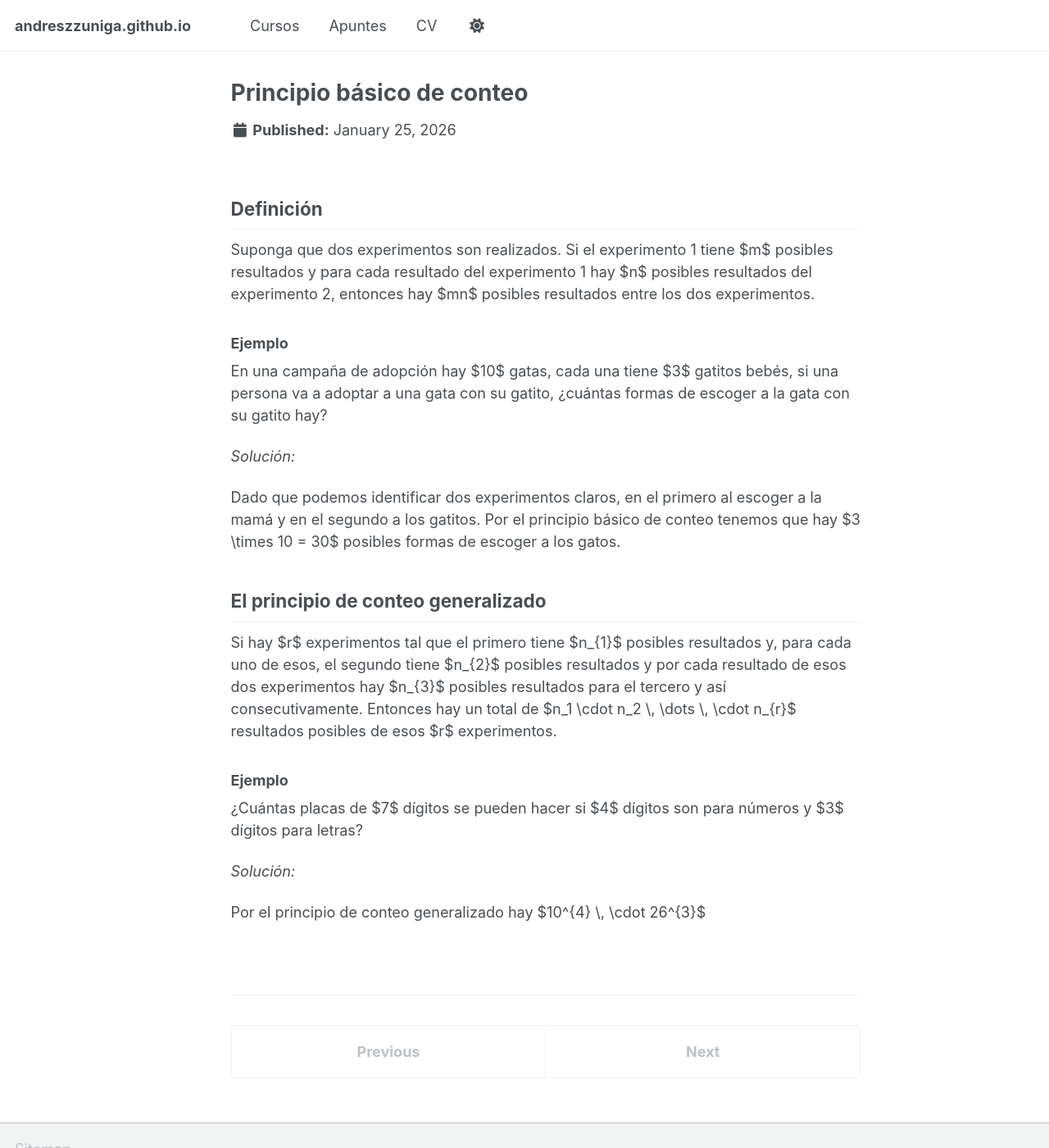
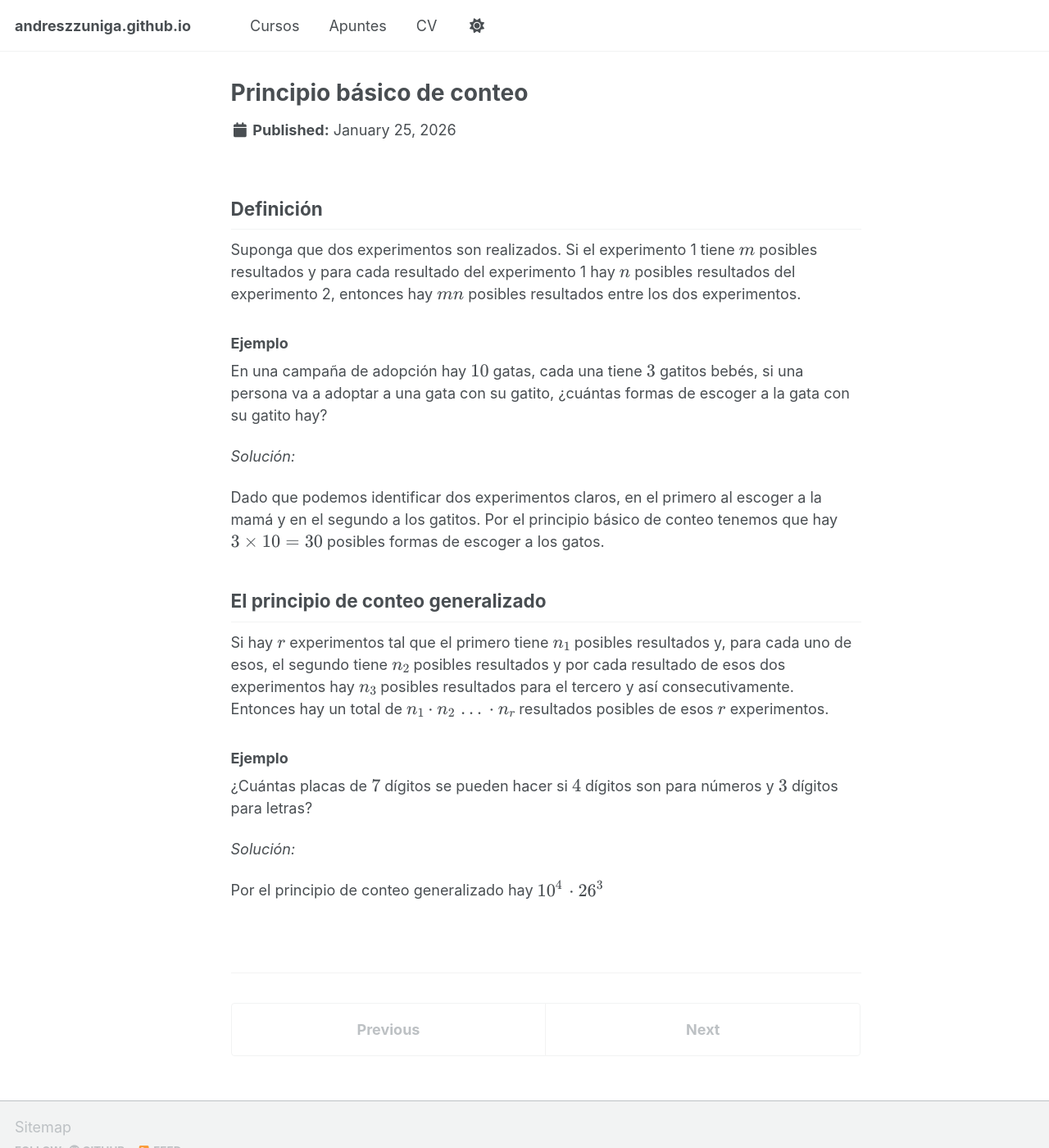
Before and after one commit to Andreszzuniga/andreszzuniga.github.io, a Jekyll site: the page built from _items/CA-0721-Probabilidad/tema-01-combinatoria/Principio-basico-de-conteo.md, in a window 1280 px wide and 1400 px high. Shown: the whole window at 82% size. Built offline with Jekyll 4.4.1, drawn with Linux system fonts in a browser that asks for light colours; a script bundle is joined from its source files by our own code; library files that are not in the unit come from our copies; part of the change alters nothing that is shown.

```diff
--- a/_includes/head.html
+++ b/_includes/head.html
@@ -14,3 +14,9 @@
 
 <!-- For all browsers -->
 <link rel="stylesheet" href="{{ base_path }}/assets/css/main.css">
+
+<!-- to see Latex -->
+
+{% if page.use_math %}
+  {% include mathjax.html %}
+{% endif %}
--- /dev/null
+++ b/_includes/mathjax.html
@@ -0,0 +1,13 @@
+<script>
+  window.MathJax = {
+    tex: {
+      inlineMath: [['$', '$'], ['\\(', '\\)']],
+      displayMath: [['$$', '$$'], ['\\[', '\\]']],
+      processEscapes: true
+    },
+    options: {
+      skipHtmlTags: ['script','noscript','style','textarea','pre','code']
+    }
+  };
+</script>
+<script defer src="https://cdn.jsdelivr.net/npm/mathjax@3/es5/tex-mml-chtml.js"></script>
```
